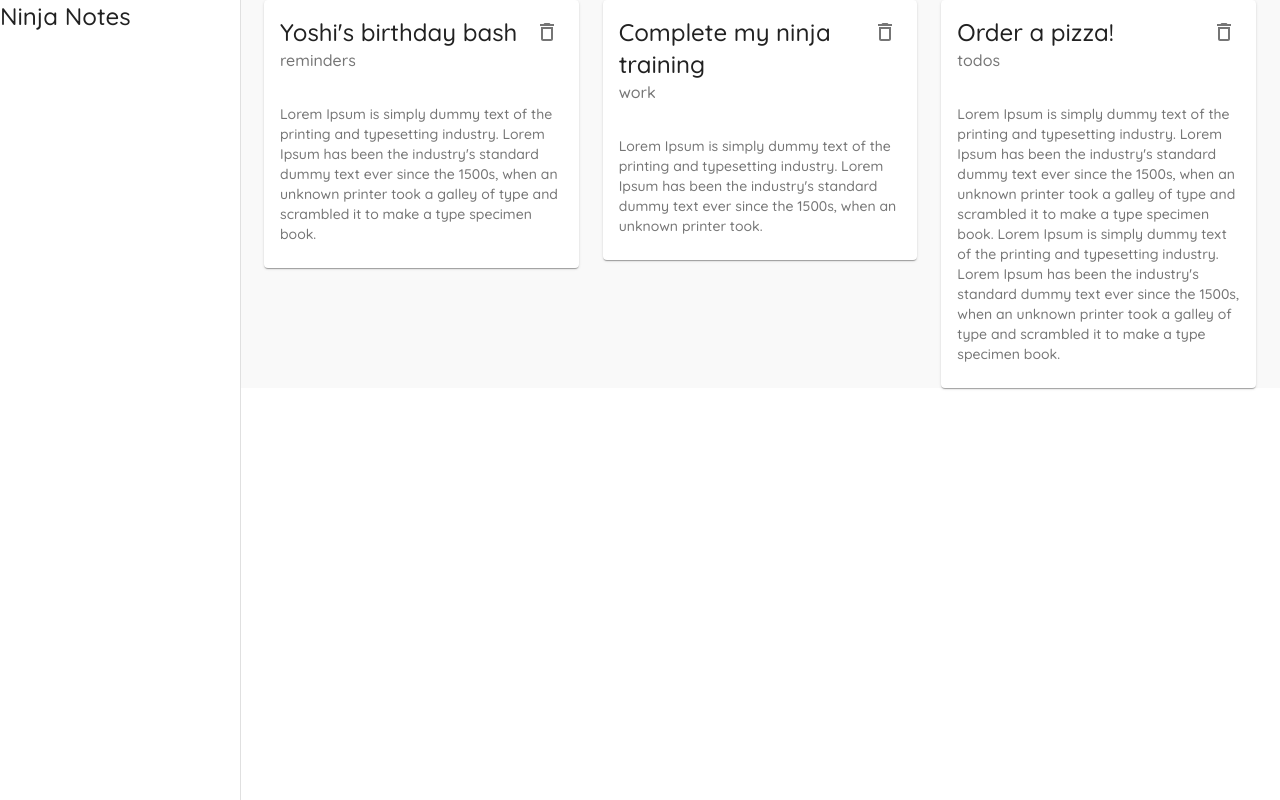
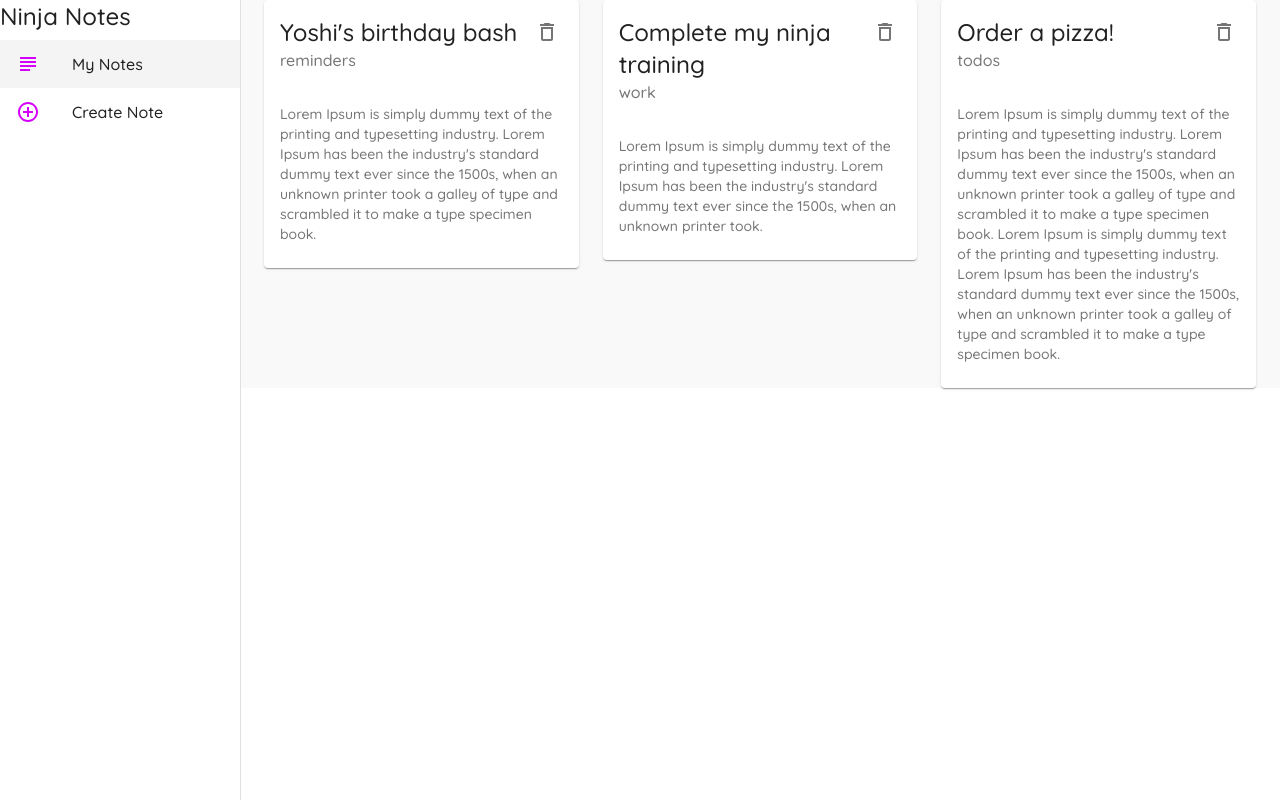
Before and after one commit to iamshaunjp/material-ui-tut, a React (Create React App) app: page / in a window 1280 px wide. Built offline with nearby package versions, Linux system fonts and the light colour scheme; data requests are answered from the project's data file.

Commit message:
lesson-14

```diff
--- a/src/components/Layout.js
+++ b/src/components/Layout.js
@@ -2,6 +2,12 @@
 import { makeStyles } from '@material-ui/core'
 import Drawer from '@material-ui/core/Drawer'
 import Typography from '@material-ui/core/Typography'
+import { useHistory, useLocation } from 'react-router-dom'
+import List from '@material-ui/core/List'
+import ListItem from '@material-ui/core/ListItem'
+import ListItemIcon from '@material-ui/core/ListItemIcon'
+import ListItemText from '@material-ui/core/ListItemText'
+import { AddCircleOutlineOutlined, SubjectOutlined } from '@material-ui/icons'
 
 const drawerWidth = 240
 
@@ -19,10 +25,28 @@
   drawerPaper: {
     width: drawerWidth,
   },
+  active: {
+    background: '#f4f4f4'
+  },
 })
 
 export default function Layout({ children }) {
   const classes = useStyles()
+  const history = useHistory()
+  const location = useLocation()
+
+  const menuItems = [
+    {
+      text: 'My Notes',
+      icon: <SubjectOutlined color="secondary" />,
+      path: '/'
+    },
+    {
+      text: 'Create Note',
+      icon: <AddCircleOutlineOutlined color="secondary" />,
+      path: '/create'
+    },
+  ];
 
   return (
     <div className={classes.root}>
@@ -42,6 +66,19 @@
         </div>
 
         {/* links/list section */}
+        <List>
+          {menuItems.map((item) => (
+            <ListItem
+              button
+              key={item.text}
+              onClick={() => history.push(item.path)}
+              className={location.pathname == item.path ? classes.active : null}
+            >
+              <ListItemIcon>{item.icon}</ListItemIcon>
+              <ListItemText primary={item.text} />
+            </ListItem>
+          ))}
+        </List>
 
       </Drawer>
 
```
